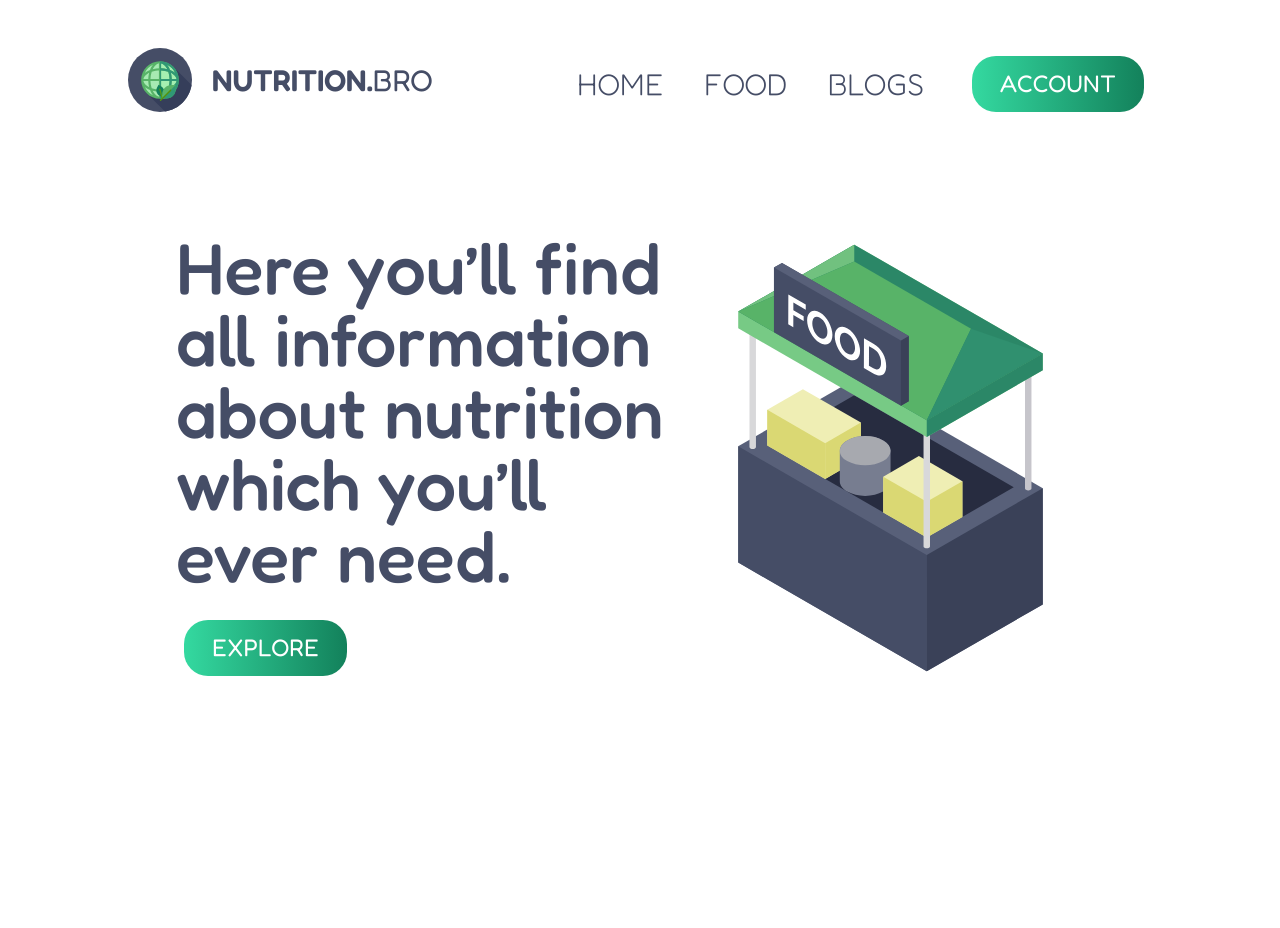
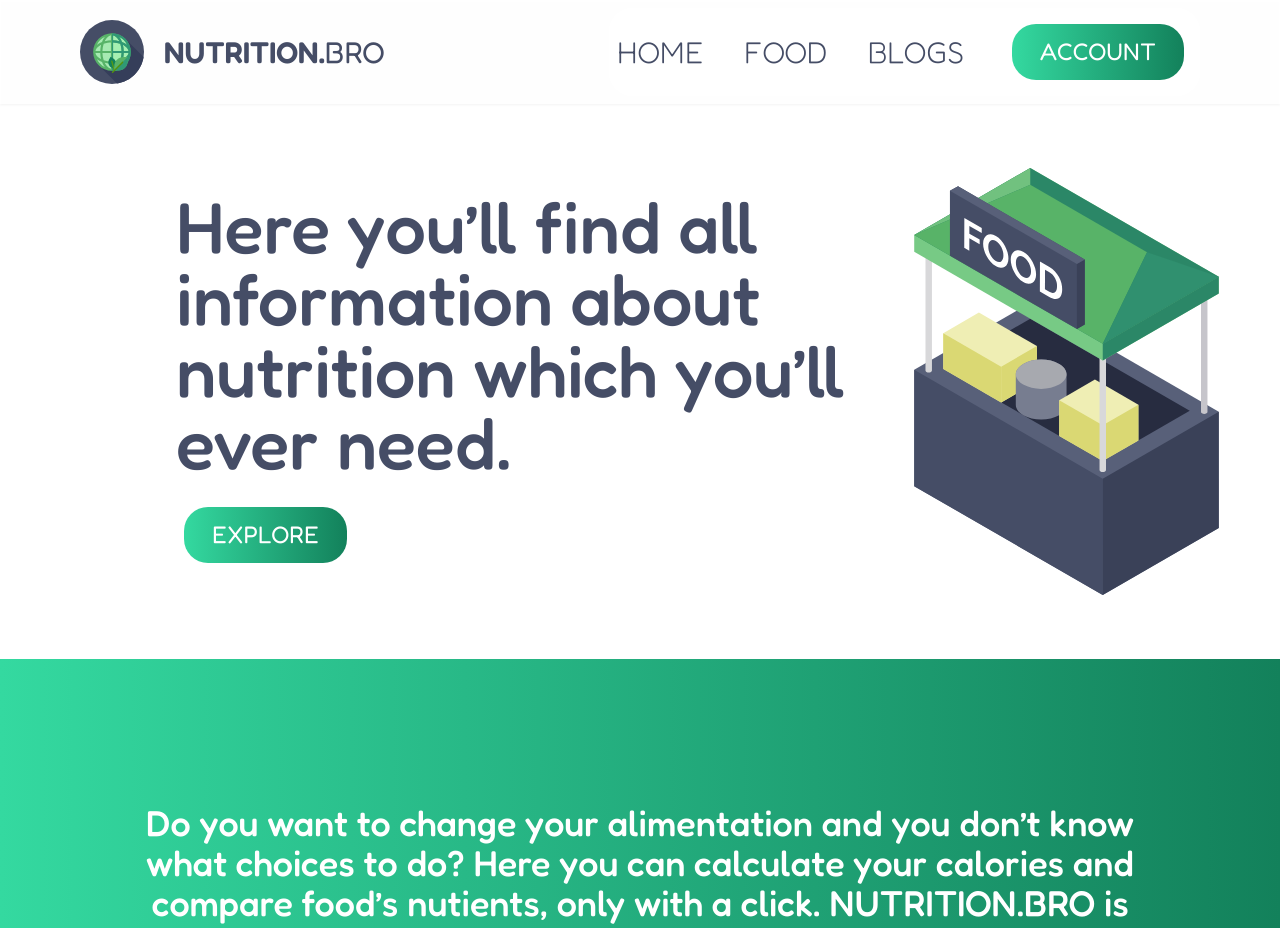
Before and after one commit to pricope-marius-andrei/Nutrition.Bro, a Next.js app in the folder nutrition.bro/: page / in a window 1280 px wide. Shown: the top 928 px of the page. Before the commit the page ends 800 px from the top, so only its background shows below. Built offline with nearby package versions, Linux system fonts and the light colour scheme.

Commit message:
create description section and make the navbar to be sticky

```diff
--- a/nutrition.bro/src/app/page.tsx
+++ b/nutrition.bro/src/app/page.tsx
@@ -1,12 +1,14 @@
 import Image from 'next/image'
 import NavBar from '@/components/navbar'
 import Hero from '@/components/hero'
+import Description from '@/components/description'
 
 export default function Home() {
   return (
     <div>
       <NavBar/>
       <Hero/>
+      <Description text="Do you want to change your alimentation and you don’t know what choices to do? Here you can calculate your calories and compare food’s nutients, only with a click. NUTRITION.BRO is very usefull tool to manage your diat and calories. "/>
     </div>
   )
 }
--- /dev/null
+++ b/nutrition.bro/src/components/description/index.tsx
@@ -0,0 +1,8 @@
+export default function Description(props:any)
+{
+    return(
+        <div className="w-full lg:p-36 md:p-28 sm:p-24 p-20 lg:text-4xl md:text-3xl sm:text-2xl text-xl text-center font-fredoka-medium bg-gradient-to-r from-grass-green to-dark-grass text-white">
+            {props.text}
+        </div>
+    )
+}
--- a/nutrition.bro/src/components/hero/index.tsx
+++ b/nutrition.bro/src/components/hero/index.tsx
@@ -7,7 +7,7 @@ export default function Hero() {
                 <h1 className="sm:max-w-3xl font-fredoka-medium lg:text-7xl sm:text-6xl text-5xl pb-5 text-black">Here you’ll find all information about nutrition which you’ll ever need.</h1>
                 <Button name="EXPLORE"/>
             </div>
-            <img className="md:flex hidden ml-44 md:ml-0 lg:w-2/6 sm:w-96 mr-44 md:pt-0 pt-10" src="./hero_img.svg"></img>
+            <img className="flex md:ml-0 lg:w-2/6 sm:w-96 w-72 m-auto  md:pt-0 pt-10" src="./hero_img.svg"></img>
         </div>
     )
 }
--- a/nutrition.bro/src/components/navbar/index.tsx
+++ b/nutrition.bro/src/components/navbar/index.tsx
@@ -18,13 +18,13 @@ export default function NavBar()
             setHamburger(false)
       }, [])
     return (
-        <div className="flex place-content-between m-12 z-10">
-            <div className="top pl-20">
+        <div className="flex bg-white py-2 bg-opacity-90 drop-shadow-sm sticky top-0 place-content-between z-10">
+            <div className="top my-auto pl-20">
                 {isPhone ? <Logo style="with-text"/> : <Logo/>}
             </div>
-            <div className="place-content-center">
+            <div className="my-auto place-content-center">
                 <span className="top px-20 place-content-center lg:hidden flex"><Hamburger color="#454d66" toggled={hamburgerStatus} toggle={setHamburger}/></span>
-                {(isDesktopOrLaptop || hamburgerStatus) && <ul className="lg:flex lg:relative absolute text-black text-center lg:mr-20 lg:items-center lg:space-x-10 text-3xl font-fredoka-light">
+                {(isDesktopOrLaptop || hamburgerStatus) && <ul className="lg:flex bg-white p-2 rounded-3xl lg:relative absolute text-black text-center lg:mr-20 lg:items-center lg:space-x-10 text-3xl font-fredoka-light">
                     <li className="cursor-pointer">HOME</li>
                     <li className="cursor-pointer">FOOD</li>
                     <li className="cursor-pointer">BLOGS</li>
```
